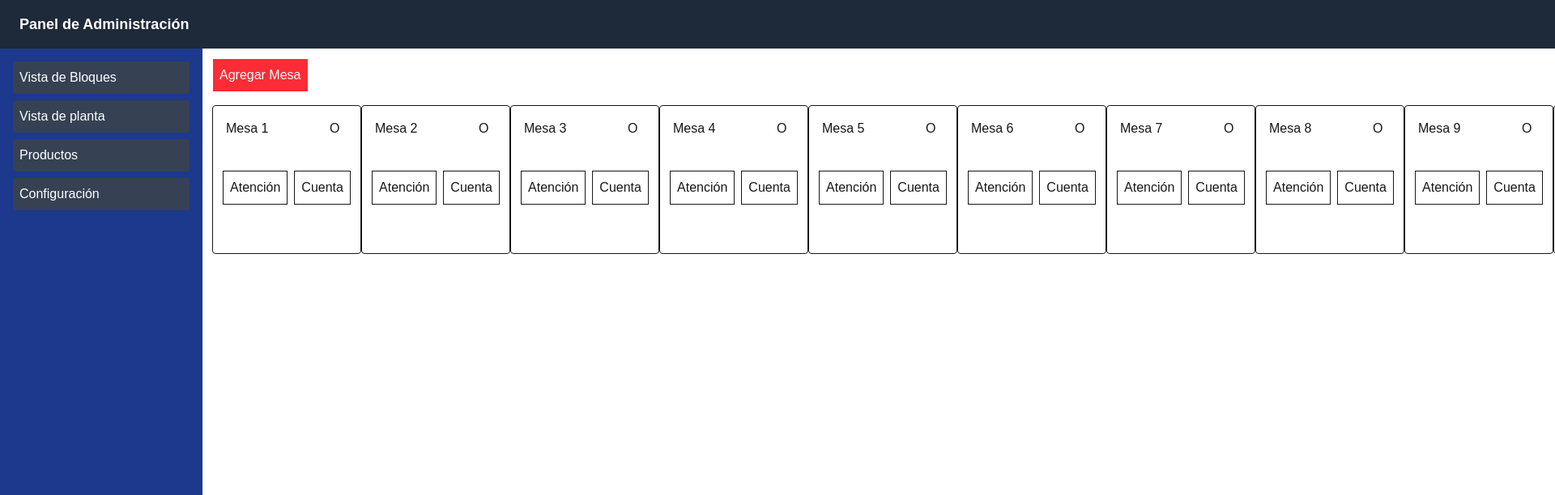
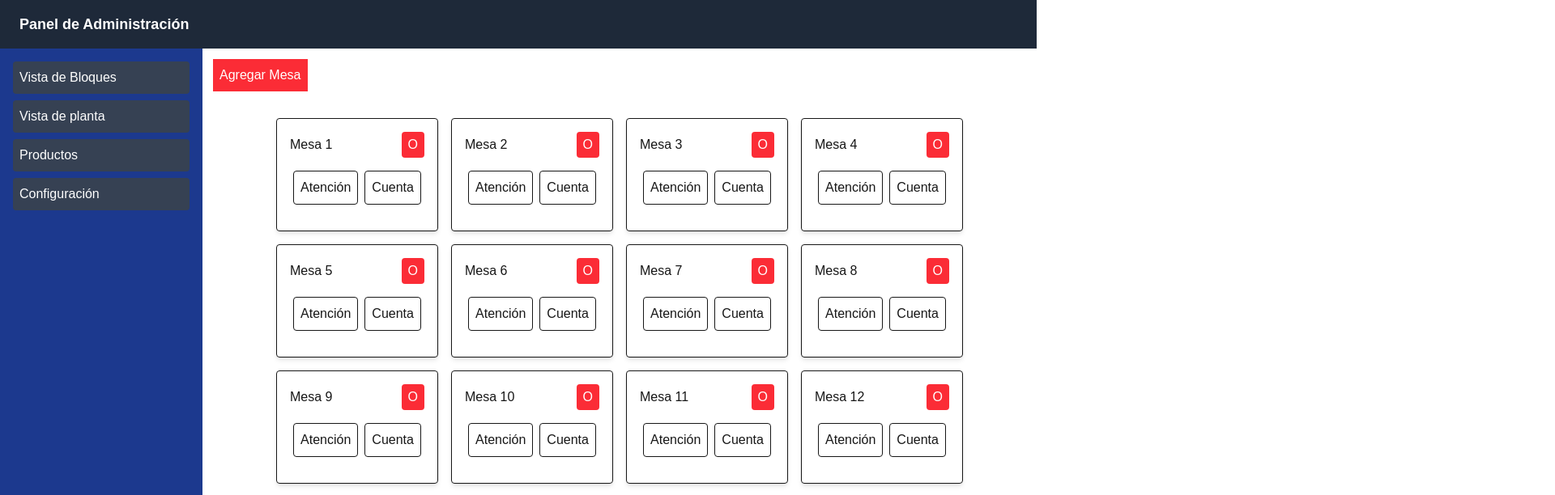
Before and after one commit to CristianTapia/dashboard, a Next.js app: page /dashboard/mesas-vista-bloques in a window 1280 px wide. Shown: the top 612 px of the page at 81% size, 1920 px wide, since content can reach past the window. Built offline with nearby package versions, Linux system fonts and the light colour scheme.

Commit message:
Block view working with diferent viewports

```diff
--- a/app/ui/Tables.tsx
+++ b/app/ui/Tables.tsx
@@ -8,16 +8,17 @@ export default function Tables() {
           <button className="bg-red-500 border-1 p-2">Agregar Mesa</button>
           <input className="border-1  p-2" type="search" placeholder="Buscar Mesa" />
         </div>
-        <div className="flex">
+
+        <div className="flex flex-wrap gap-4 justify-center p-4">
           {tablesArray.map((option) => (
-            <div key={option.id} className="box-border size-46 border-1 p-4 rounded">
-              <div className="flex">
-                <div className="w-32 flex">Mesa {option.id}</div>
-                <button>O</button>
+            <div key={option.id} className="box-border border p-4 rounded shadow-md bg-gray w-[200px]">
+              <div className="flex justify-between items-center">
+                <div className="w-32">Mesa {option.id}</div>
+                <button className="bg-red-500 text-white px-2 py-1 rounded">O</button>
               </div>
-              <div className="flex justify-center gap-2 p-10">
-                <div className="p-2 box-border border-1">Atención</div>
-                <div className="p-2 box-border border-1">Cuenta</div>
+              <div className="flex justify-center gap-2 p-4">
+                <div className="p-2 box-border border rounded">Atención</div>
+                <div className="p-2 box-border border rounded">Cuenta</div>
               </div>
             </div>
           ))}
```
